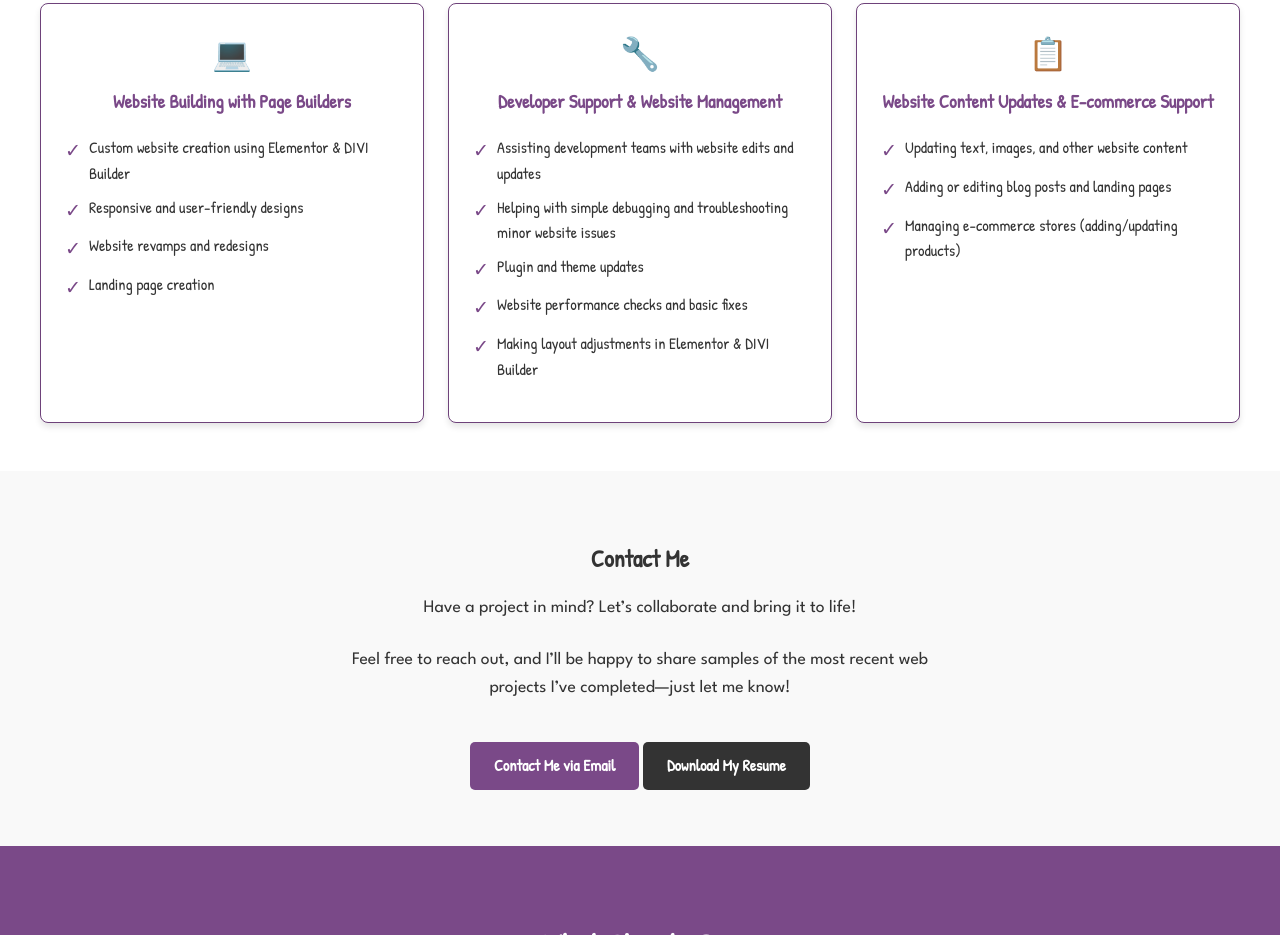
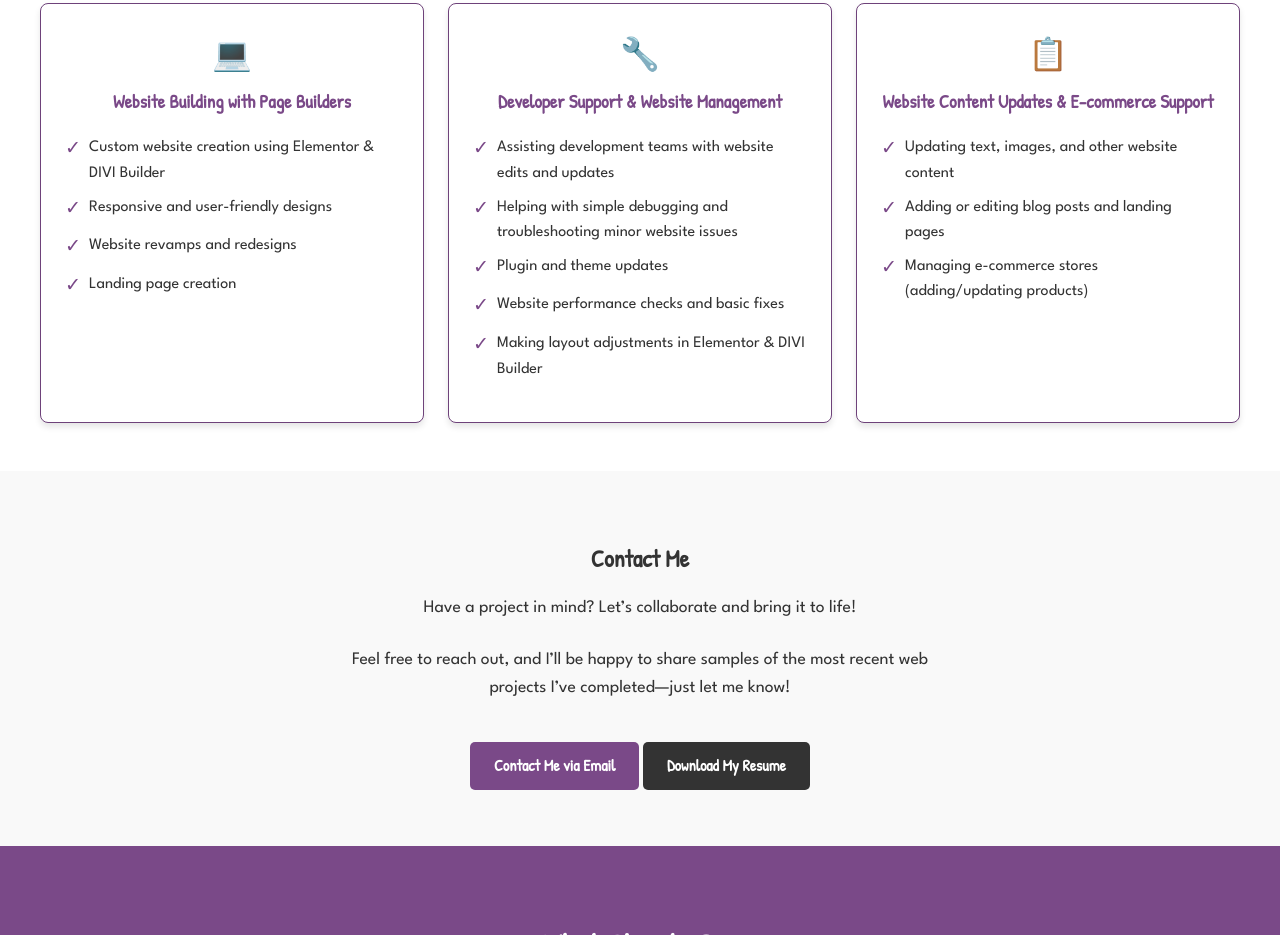
Before and after one commit to norlynpiquero/vanorlyn, a plain HTML site: page index.html in a window 1280 px wide. Shown: the part 1991-2926 px from the top of the page. Drawn offline with Linux system fonts and the light colour scheme.

Commit message:
Update style.css

```diff
--- a/style.css
+++ b/style.css
@@ -22,7 +22,7 @@ body {
   font-style: normal;
 }
 
-body p {
+body p, ul li {
     font-family: "League Spartan", sans-serif;
 }
 
```
